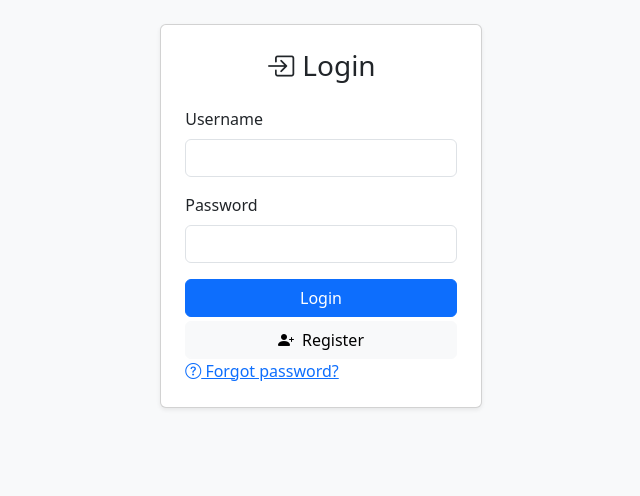
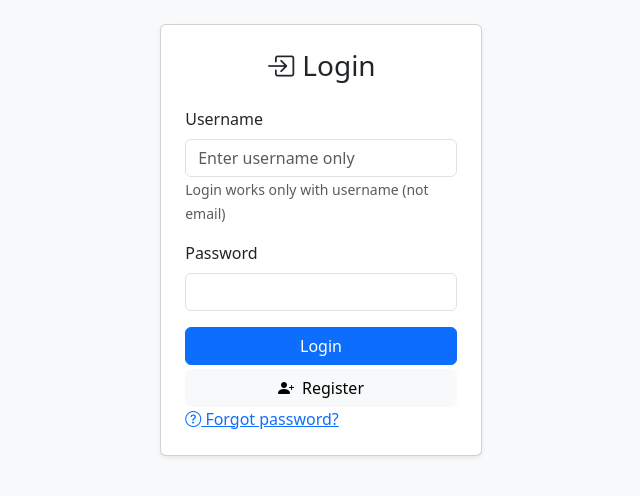
Before and after one commit to Tanvi-Bagwe/project-management-django, a Django app: page /login/ in a window 1280 px wide. Shown: the part 56-552 px from the top of the page, without its empty margins (319-959 px from the left). Run offline with Django 5.2, Linux system fonts and the light colour scheme.

Commit message:
login with username added

```diff
--- a/templates/accounts/login.html
+++ b/templates/accounts/login.html
@@ -20,12 +20,17 @@
 
                         <div class="mb-3">
                             <label class="form-label">Username</label>
-                            <input name="username" class="form-control" required>
+                            <input name="username" class="form-control" required placeholder="Enter username only">
+
+                            <small class="text-muted">
+                                Login works only with username (not email)
+                            </small>
                         </div>
 
                         <div class="mb-3">
                             <label class="form-label">Password</label>
-                            <input name="password" type="password" class="form-control" required>
+                            <input name="password" type="password" class="form-control"
+                                   required>
                         </div>
 
                         <button id="submitBtn" type="submit" class="btn btn-primary w-100">
```
